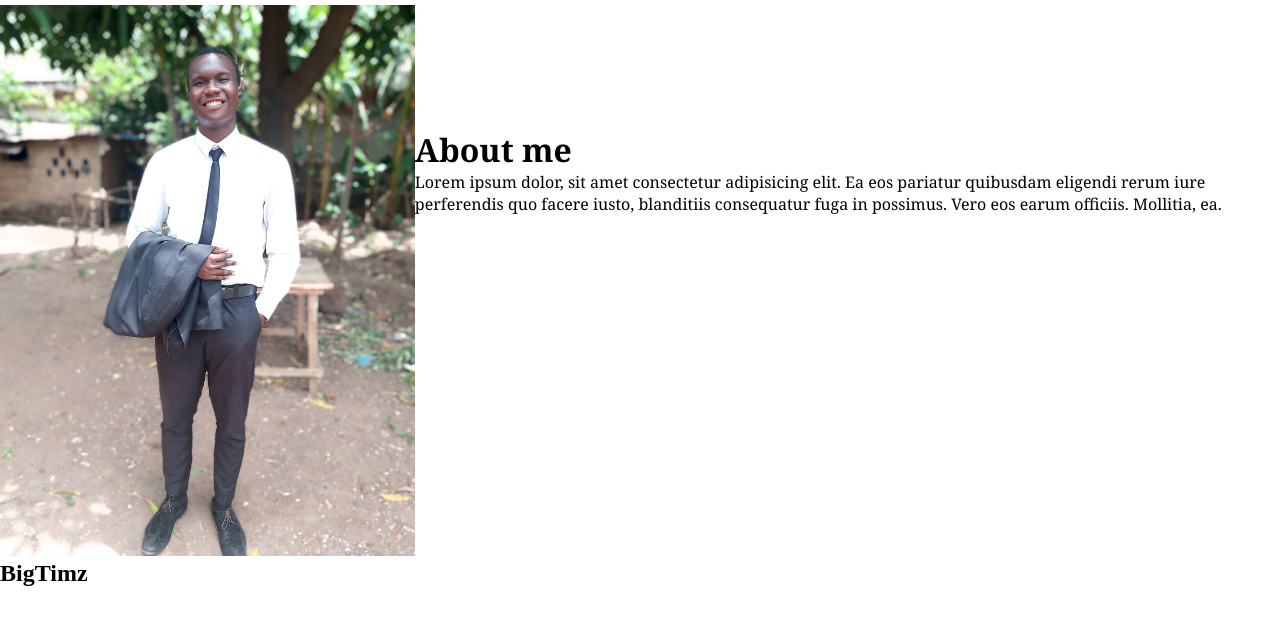
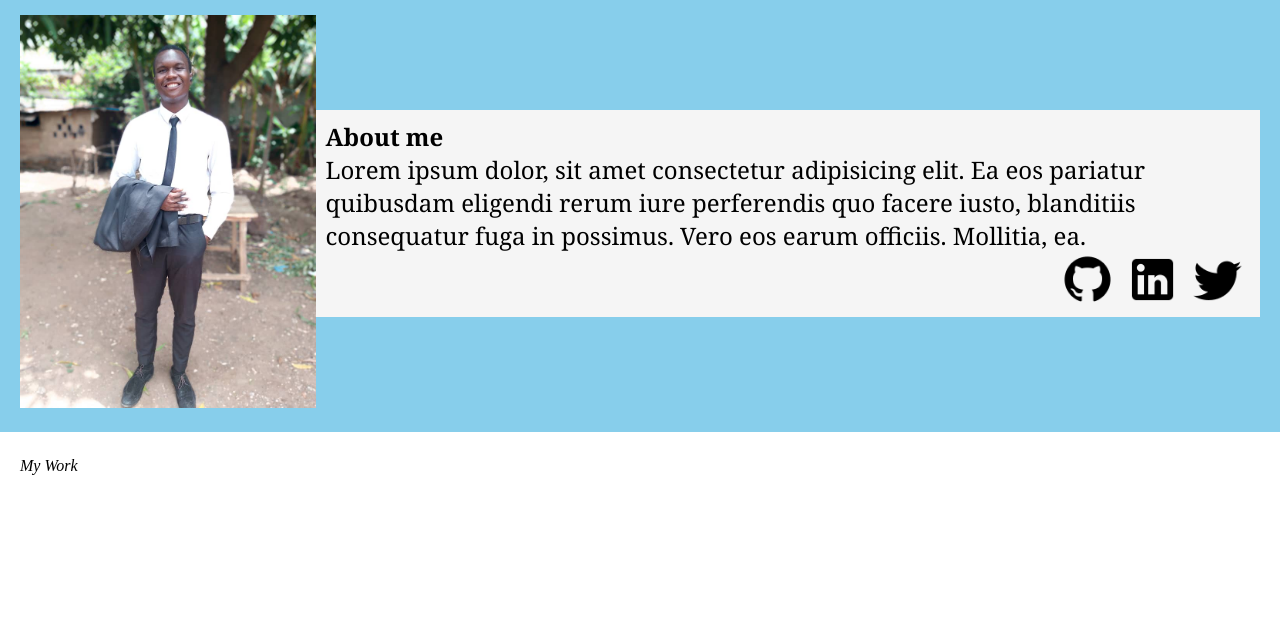
Before and after one commit to BigTimz03/project, a plain HTML site: page replication-project/index.html in a window 1280 px wide. Drawn offline with Linux system fonts and the light colour scheme.

Commit message:
replication-project

```diff
--- a/replication-project/index.html
+++ b/replication-project/index.html
@@ -5,21 +5,65 @@
     <meta name="viewport" content="width=device-width, initial-scale=1.0">
     <link rel="stylesheet" href="styles.css">
     <title>About me</title>
+
 </head>
+
 <body>
-    <div class="top">
+  <nav>
+    <div class="home">
+
+
+     <div class="top">
+
         <div>
             <img src="img\imgone.jpg" alt="Image of the Author" class="responsive">
-            <h2>BigTimz</h2>
+        <!-- <div class="overlay-text">Adeniyi Timileyin</div> -->
         </div>
+
         <div class="text">
             <h1>About me</h1>
-            <p>Lorem ipsum dolor, sit amet consectetur adipisicing elit.
+            <p class="font">Lorem ipsum dolor, sit amet consectetur adipisicing elit.
                 Ea eos pariatur quibusdam eligendi rerum iure perferendis quo facere iusto, blanditiis consequatur fuga in possimus.
                 Vero eos earum officiis. Mollitia, ea.</p>
+
+        <div class="logo">
+            <img src="img\github.png" alt="github logo" class="responsive1">
+            <img src="img\linkedin.png" alt="linkedin logo" class="responsive1">
+            <img src="img\twitter.png" alt="twitter logo" class="responsive1">
+        </div>
+        </div>
+
+     </div>
+
+
+
+
+
+
+
+
+
+    <div class="middle">
+
+        <p class="work">My Work</p>
+        <div class="threeboxes">
+            <div></div>
+
+
+
+
 
         </div>
 
     </div>
+
+
+
+
+
+
+
+   </div>
+  </nav>
 </body>
 </html>
--- a/replication-project/styles.css
+++ b/replication-project/styles.css
@@ -2,24 +2,97 @@
     padding: 0;
     margin: 0;
     box-sizing: border-box;
+
+ }
+
+ .nav {
+    max-width: 1200px;
+}
+
+ .home {
+    background-color: ;
 }
 
 .top {
     display: flex;
     flex-direction: row;
     justify-content: center;
+    align-content: center;
+    background-color: skyblue;
+    padding-bottom: 20px;
+    margin-bottom: 25px;
+    padding-top: 15px;
+    padding-left: 20px;
+}
 
+/*.image-container {
+  position: relative;
+  display: inline-block;
 }
+
+.image-container img {
+display: block;
+
+ }*/
 
 .responsive {
     width: 100%;
     height: auto;
-    padding-top: 5px;
 }
+
+/*.overlay-text {
+position: absolute;
+top: 50%;
+left: 50%;
+transform: translate(-50%, -50%);
+background-color: transparent;
+color: white;
+font-size: auto;
+text-align: right;
+align-self: baseline;
+text-justify: ;
+}*/
 
 .text {
     font-family: Georgia, 'Times New Roman', Times, serif;
-    border: 5px rgb(137, 182, 202);
-    /*flex-direction: row;*/
-    padding-top: 10%;
+    background-color: whitesmoke;
+    margin-top: auto;
+    margin-bottom: auto;
+    margin-right: 20px;
+    align-content: center;
+    padding: 10px;
 }
+
+.font {
+    font-size: 1.5rem;
+}
+
+.logo {
+    justify-content: flex-end;
+    display: flex;
+    flex-direction: row;
+    margin-right: 5px;
+    gap: 10px;
+}
+
+.responsive1 {
+    width: 6%;
+    height: 6%;
+}
+
+.middle {
+    background-color: white;
+}
+
+.work {
+    font-style: oblique;
+    margin-left: 20px;
+}
+
+.threeboxes {
+    display: flex;
+    flex-direction: row;
+    margin: auto;
+    justify-content: space-evenly;
+
+}
```
Also changed, not shown: replication-project/img/background.jpeg (added), replication-project/img/github.png (added), replication-project/img/linkedin.png (added), replication-project/img/twitter.png (added).
